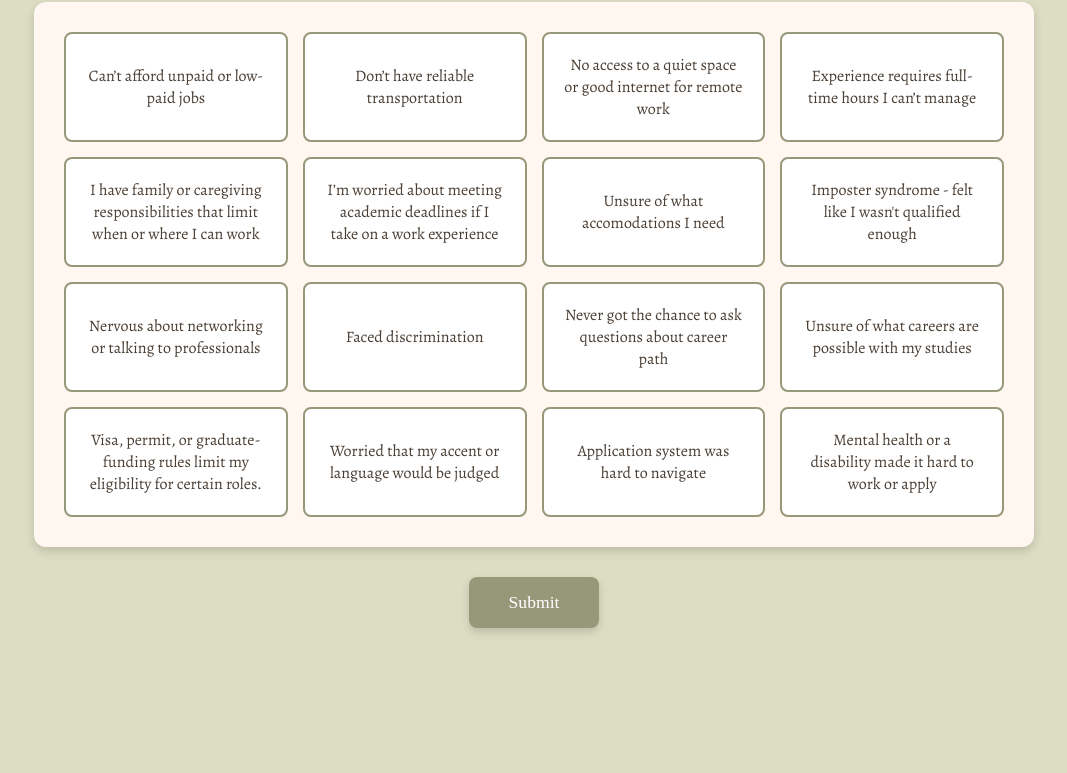
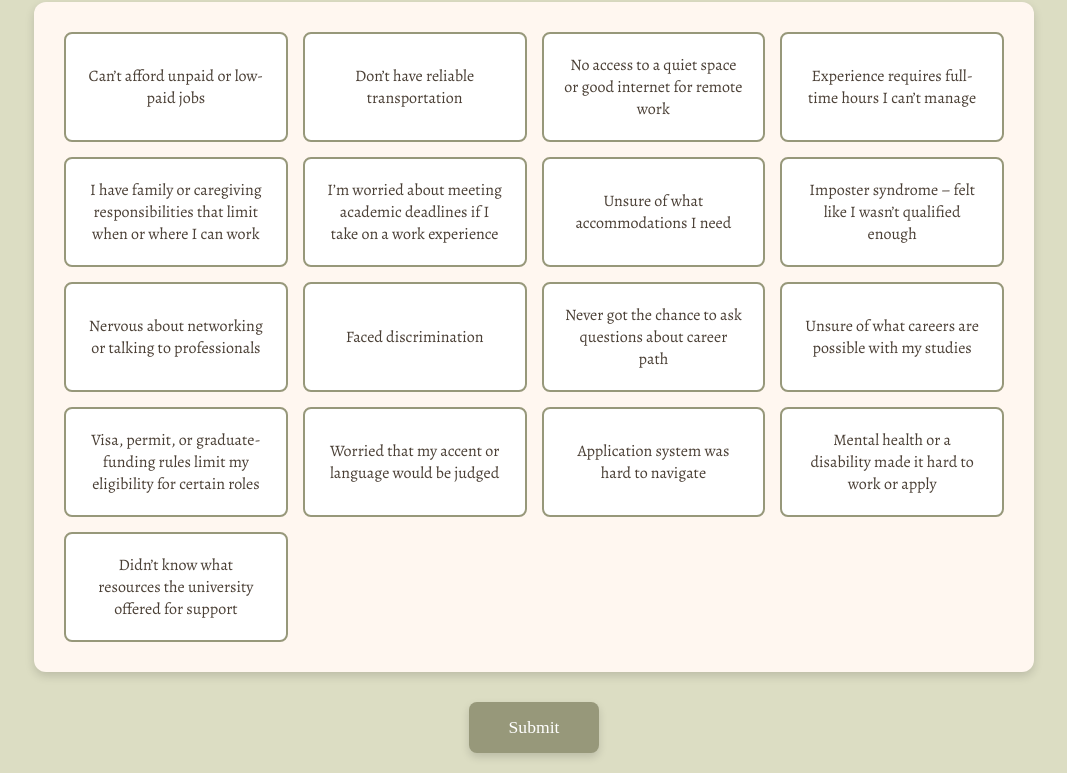
Before and after one commit to BarrierBingo/BarrierBingo, a plain HTML site: page index.html in a window 1280 px wide. Shown: the part 104-877 px from the top of the page, without its empty margins (106-1173 px from the left). Before the commit the page ends 800 px from the top, so only its background shows below. Drawn offline with nearby package versions, Linux system fonts and the light colour scheme; no server answers.

Commit message:
Update index.html

```diff
--- a/index.html
+++ b/index.html
@@ -165,16 +165,17 @@
       "Experience requires full-time hours I can’t manage",
       "I have family or caregiving responsibilities that limit when or where I can work",
       "I’m worried about meeting academic deadlines if I take on a work experience",
-      "Unsure of what accomodations I need",
-      "Imposter syndrome - felt like I wasn't qualified enough",
+      "Unsure of what accommodations I need",
+      "Imposter syndrome – felt like I wasn’t qualified enough",
       "Nervous about networking or talking to professionals",
       "Faced discrimination",
       "Never got the chance to ask questions about career path",
       "Unsure of what careers are possible with my studies",
-      "Visa, permit, or graduate-funding rules limit my eligibility for certain roles.",
+      "Visa, permit, or graduate-funding rules limit my eligibility for certain roles",
       "Worried that my accent or language would be judged",
       "Application system was hard to navigate",
-      "Mental health or a disability made it hard to work or apply"
+      "Mental health or a disability made it hard to work or apply",
+      "Didn’t know what resources the university offered for support"
     ];
 
     const grid = document.getElementById('grid');
```
